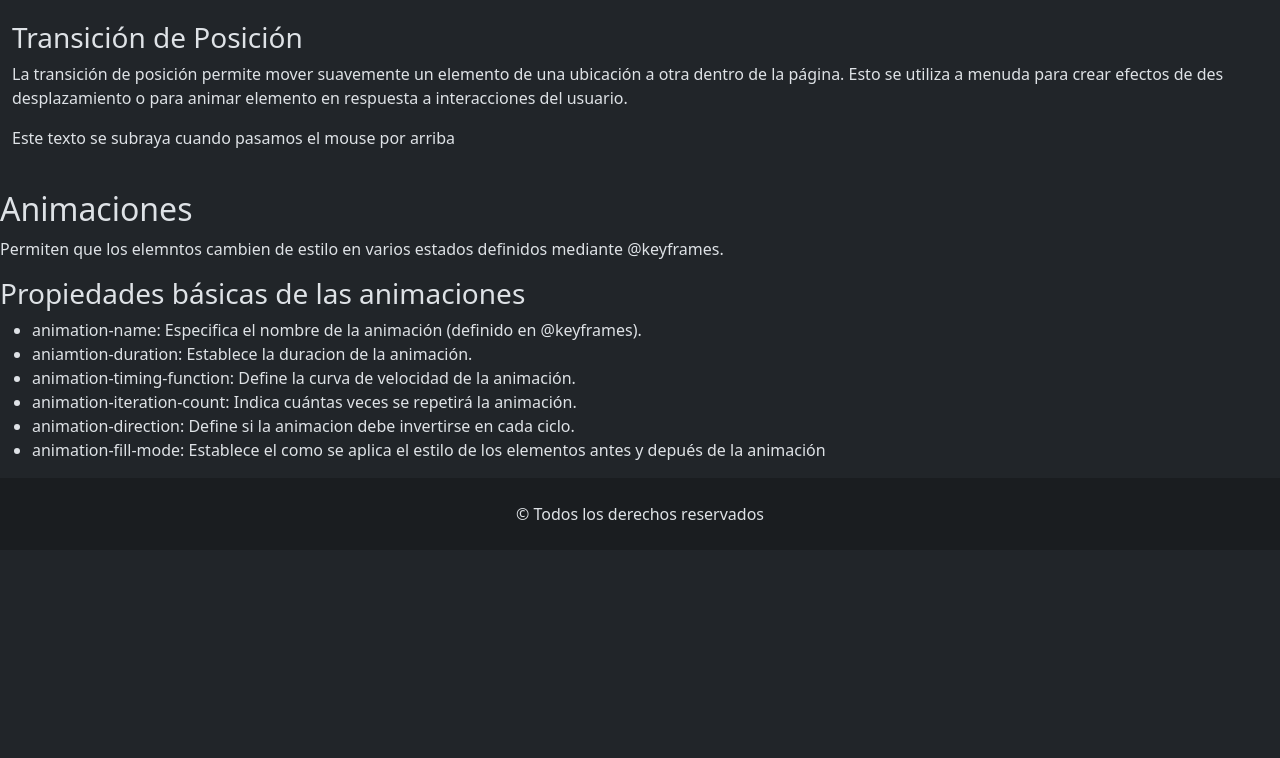
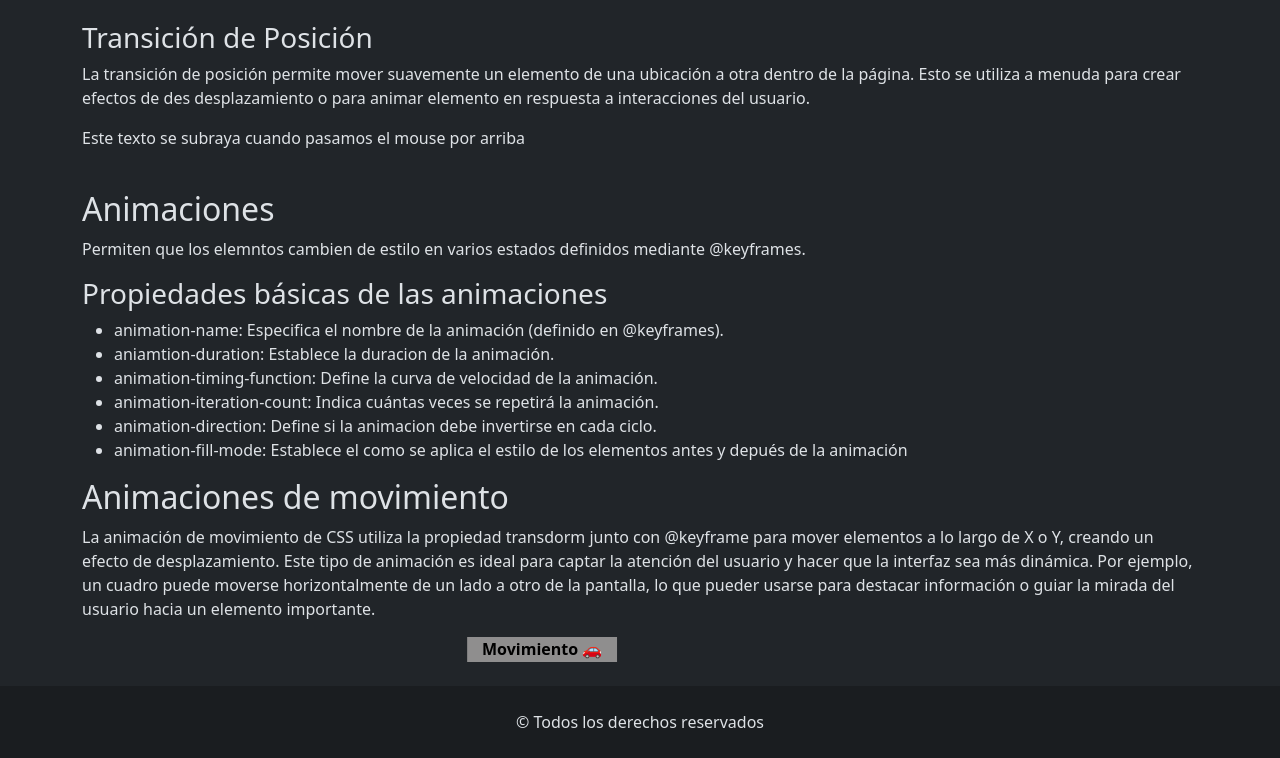
Before and after one commit to Viv119R/TransicionesAnimacionesCss, a plain HTML site: page index.html in a window 1280 px wide. Shown: the part 1290-2048 px from the top of the page. Before the commit the page ends 1840 px from the top, so only its background shows below. Drawn offline with nearby package versions, Linux system fonts and the light colour scheme.

Commit message:
Agregamos un ejemoplo de animación con movimiento en el eje x

```diff
--- a/css/style.css
+++ b/css/style.css
@@ -8,7 +8,7 @@ main {
   flex-grow: 1;
 }
 
-/* transición de color */
+/* Transición de color */
 .item {
   background-color: tomato;
   width: 200px;
@@ -25,6 +25,7 @@ main {
   transition: 800ms;
 }
 
+/*Ampliar un Parrafo*/
 .parrafoAmplio {
   transition: font-size 600ms ease-out 200ms;
 }
@@ -34,6 +35,7 @@ main {
   cursor: pointer;
 }
 
+/*Transicion de opacidad*/
 .itemOpacity {
   width: 200px;
   height: 100px;
@@ -46,6 +48,7 @@ main {
   opacity: 1;
 }
 
+/*Transicion de posicion (subrrayado*/
 .subrayado {
   position: relative;
   display: inline-block;
@@ -68,3 +71,26 @@ main {
 .subrayado:hover::after {
   width: 100%;
 }
+
+/*Animacion de movimiento*/
+.containerAnimated{
+  width: 150px;
+  height: 25px;
+  background-color: rgb(143, 142, 142);
+  color: black;
+  animation-name: moving;
+  animation-duration: 2s;
+  animation-timing-function: cubic-bezier(1,-0,31,0,1.25);
+  animation-direction: alternate-reverse;
+  animation-iteration-count: infinite;
+}
+
+@keyframes moving {
+  from{
+    /*Aqui nombro los valores de css quiero que la animación en el inicio*/
+  transform: translateX(0px)
+  }
+  to{
+    transform:translate(60dvh)
+  }
+}
--- a/index.html
+++ b/index.html
@@ -51,8 +51,8 @@
         </div>
       </nav>
     </header>
-    <main>
-      <section class="container-fluid my-4">
+    <main class="container">
+      <section class="my-4">
         <h1 class="text-center">Practica de transiciones y animaciones</h1>
         <article class="mt-4">
           <h2>Transiciones con css</h2>
@@ -140,7 +140,7 @@
           <p class="subrayado">Este texto se subraya cuando pasamos el mouse por arriba</p>
         </article>
       </section>
-      <section>
+      <section class="my-4">
         <article>
           <h2>Animaciones</h2>
           <p>Permiten que los elemntos cambien de estilo en varios estados definidos mediante @keyframes.</p>
@@ -154,6 +154,13 @@
             <li>animation-fill-mode: Establece el como se aplica el estilo de los elementos antes y depués de la animación</li>
           </ul>
         </article>
+        <article>
+          <h2>Animaciones de movimiento</h2>
+          <p>La animación de movimiento de CSS utiliza la propiedad transdorm junto con @keyframe para mover elementos a lo largo de X o Y, creando un efecto de desplazamiento. Este tipo de animación es ideal para captar la atención del usuario y hacer que la interfaz sea más dinámica. Por ejemplo, un cuadro puede moverse horizontalmente de un lado a otro de la pantalla, lo que pueder usarse para destacar información o guiar la mirada del usuario hacia un elemento importante.</p>
+          <div class="containerAnimated d-flex justify-content-center align-items-center">
+            <p class="fw-bolder m-0">Movimiento 🚗</p>
+          </div>
+        </article>
       </section>
     </main>
     <footer class="bg-dark-subtle text-center py-4">
```
